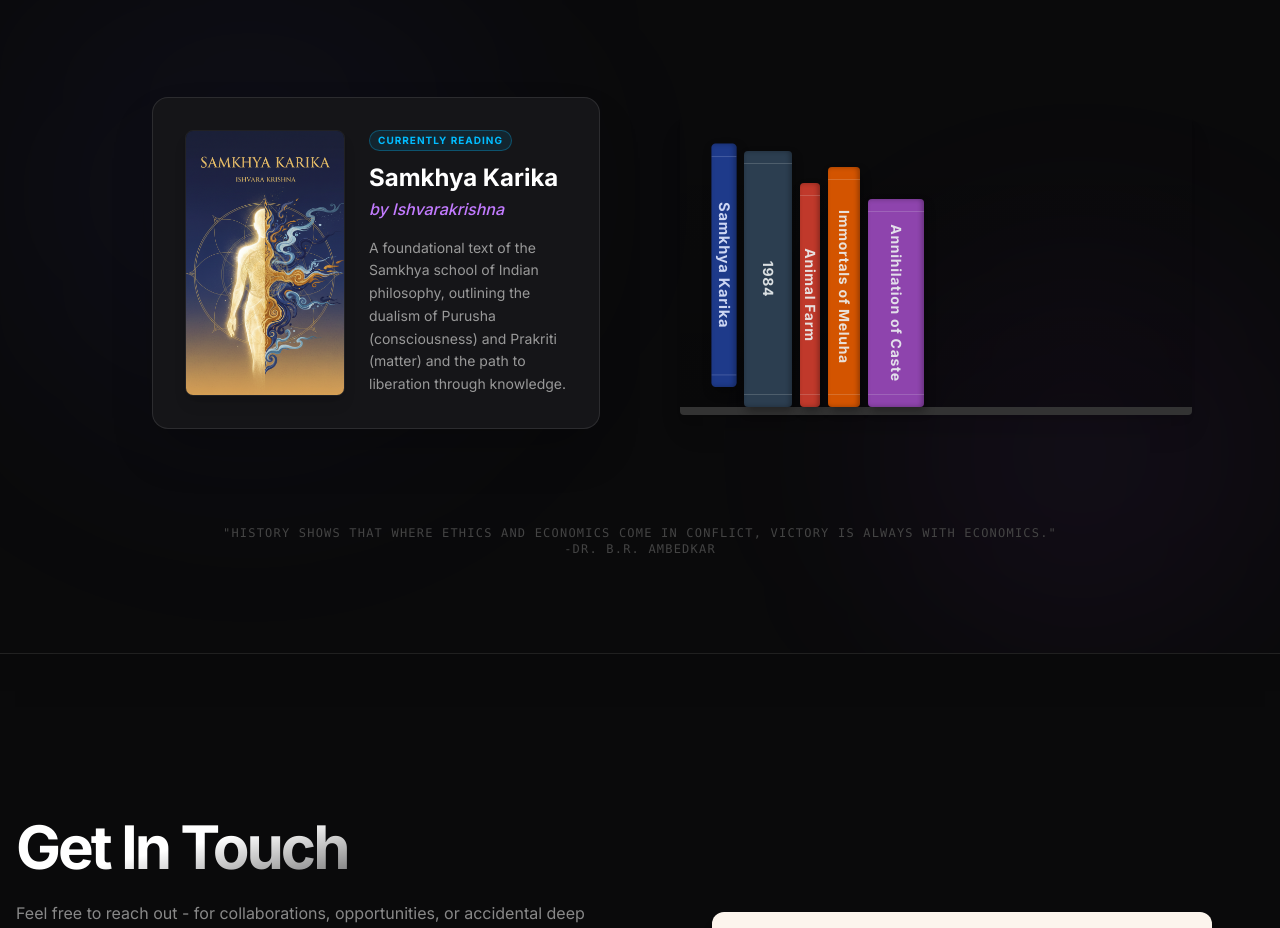
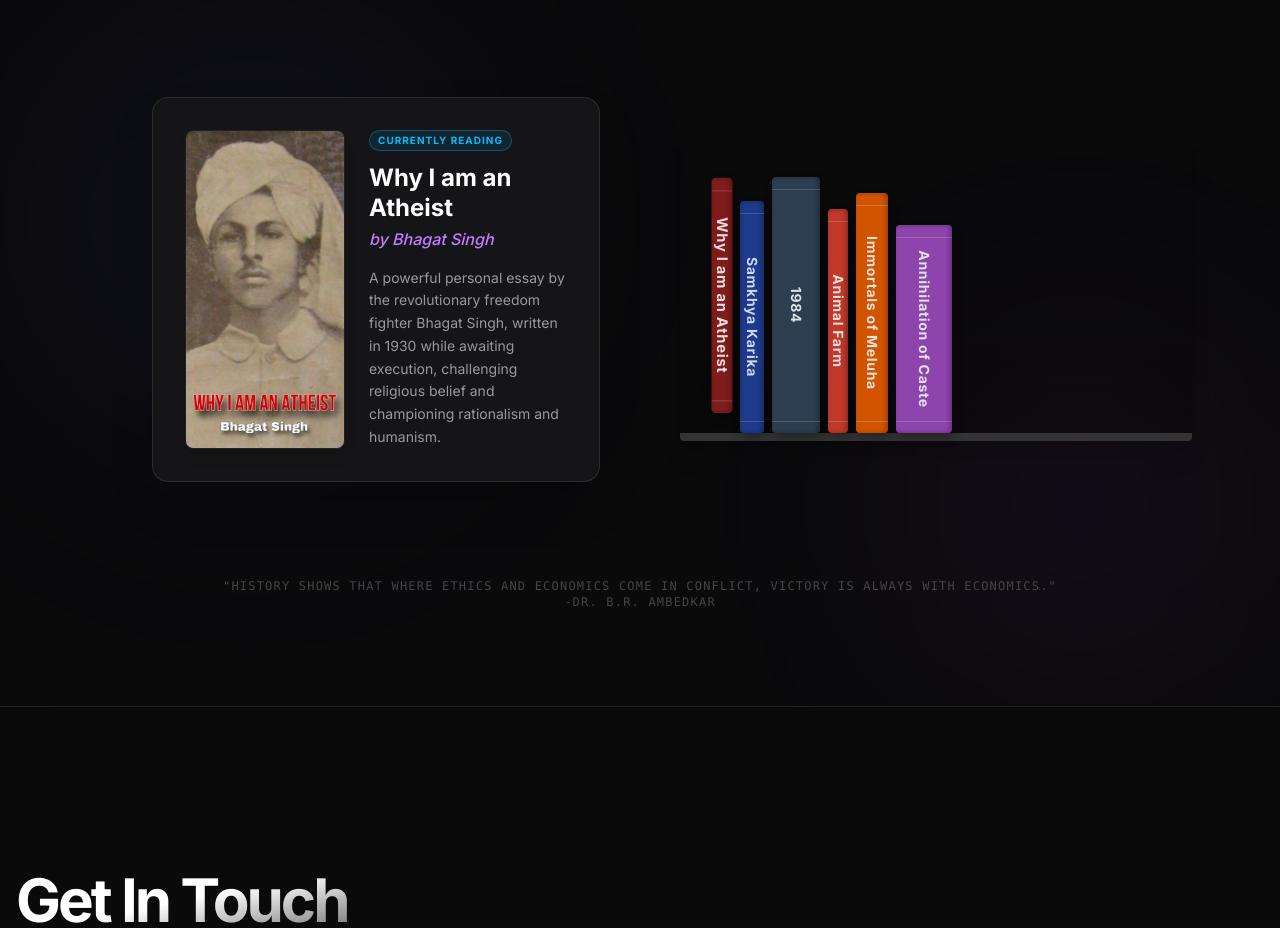
Before and after one commit to pranjal-yadav05/Portfolio, a Next.js app: page / in a window 1280 px wide. Shown: the part 4500-5428 px from the top of the page. Built offline with nearby package versions, Linux system fonts and the light colour scheme; no server answers.

Commit message:
adding "Why I am an Atheist" book.

```diff
--- a/components/books.jsx
+++ b/components/books.jsx
@@ -14,6 +14,19 @@ gsap.registerPlugin(ScrollTrigger);
 const BOOKS = [
   {
     id: 1,
+    title: "Why I am an Atheist",
+    author: "Bhagat Singh",
+    status: "Currently Reading",
+    statusColor: "text-sky-400 border-sky-400/30 bg-sky-400/10",
+    description: "A powerful personal essay by the revolutionary freedom fighter Bhagat Singh, written in 1930 while awaiting execution, challenging religious belief and championing rationalism and humanism.",
+    image: "/book_why_i_am_an_atheist.jpg",
+    spineColor: "#7f1d1d", // Deep red spine
+    spineTextColor: "#fef2f2",
+    height: "h-56",
+    width: "w-5"
+  },
+  {
+    id: 2,
     title: "Samkhya Karika",
     author: "Ishvarakrishna",
     status: "Currently Reading",
@@ -26,11 +39,11 @@ const BOOKS = [
     width: "w-6"
   },
   {
-    id: 2,
+    id: 3,
     title: "1984",
     author: "George Orwell",
-    status: "Currently Reading",
-    statusColor: "text-sky-400 border-sky-400/30 bg-sky-400/10",
+    status: "Read",
+    statusColor: "text-emerald-400 border-emerald-400/30 bg-emerald-400/10",
     description: "A dystopian social science fiction novel and cautionary tale about totalitarianism using surveillance and propaganda to control people.",
     image: "/book_1984.png",
     spineColor: "#2c3e50",
@@ -39,7 +52,7 @@ const BOOKS = [
     width: "w-12"
   },
   {
-    id: 3,
+    id: 4,
     title: "Animal Farm",
     author: "George Orwell",
     status: "Read",
@@ -52,7 +65,7 @@ const BOOKS = [
     width: "w-5"
   },
   {
-    id: 4,
+    id: 5,
     title: "Immortals of Meluha",
     author: "Amish Tripathi",
     status: "Read",
@@ -65,7 +78,7 @@ const BOOKS = [
     width: "w-8"
   },
   {
-    id: 5,
+    id: 6,
     title: "Annihilation of Caste",
     author: "Dr. B.R. Ambedkar",
     status: "Read",
```
Also changed, not shown: public/book_why_i_am_an_atheist.jpg (added).
